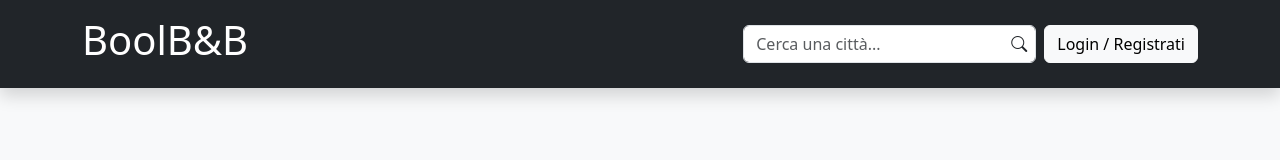
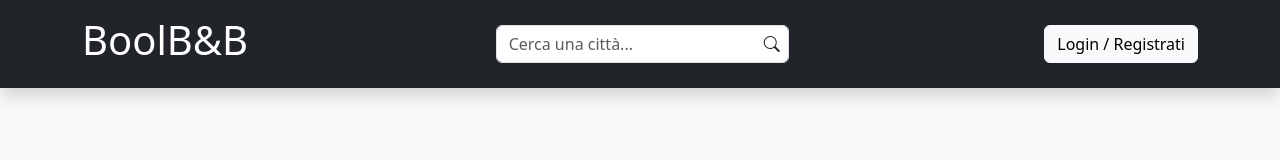
Before and after one commit to deca-francesco/pjw-t5-boolbnb, a React (Vite) app in the folder frontend_react/: page / in a window 1280 px wide. Shown: the top 160 px of the page. Built offline with nearby package versions, Linux system fonts and the light colour scheme; no server answers; a web font is replaced by a local one.

Commit message:
add:  fix: header

```diff
--- a/frontend_react/src/components/LayoutComponents/Header.jsx
+++ b/frontend_react/src/components/LayoutComponents/Header.jsx
@@ -4,7 +4,7 @@ import LoginButton from "../LoginComponents/LoginButton";
 import Searchbar from "./Searchbar";
 
 export default function Header() {
-    const { id } = useParams()
+    const { id } = useParams();
     const [isAuthenticated, setIsAuthenticated] = useState(false);
     const [userId, setUserId] = useState(null);
     const navigate = useNavigate();
@@ -56,6 +56,11 @@ export default function Header() {
                         </a>
                     </div>
 
+                    {/* Mobile Searchbar (Visible between the logo and the hamburger menu) */}
+                    <div className="d-flex d-lg-none flex-grow-1 justify-content-center mx-3">
+                        <Searchbar />
+                    </div>
+
                     {/* Toggle Button for Hamburger Menu */}
                     <button
                         className="navbar-toggler d-lg-none border-0 text-white"
@@ -69,9 +74,13 @@ export default function Header() {
                         <i className="bi bi-list fs-1"></i>
                     </button>
 
-                    {/* Desktop Navigation */}
-                    <div className="d-none d-lg-flex justify-content-center align-items-center">
-                        <Searchbar className="me-3" /> {/* Searchbar visibile in desktop */}
+                    {/* Desktop Searchbar (Visible only in Desktop, on the same row) */}
+                    <div className="d-none d-lg-flex flex-grow-1 justify-content-center mx-3">
+                        <Searchbar />
+                    </div>
+
+                    {/* Desktop Navigation (On the same row) */}
+                    <div className="d-none d-lg-flex">
                         <nav>
                             <ul className="list-unstyled m-0 d-flex align-items-center">
                                 {isAuthenticated ? (
@@ -154,11 +163,6 @@ export default function Header() {
                             )}
                         </ul>
                     </nav>
-
-                    {/* Mobile Searchbar */}
-                    <div className="mt-3">
-                        <Searchbar />
-                    </div>
                 </div>
             </div>
         </header>
```
